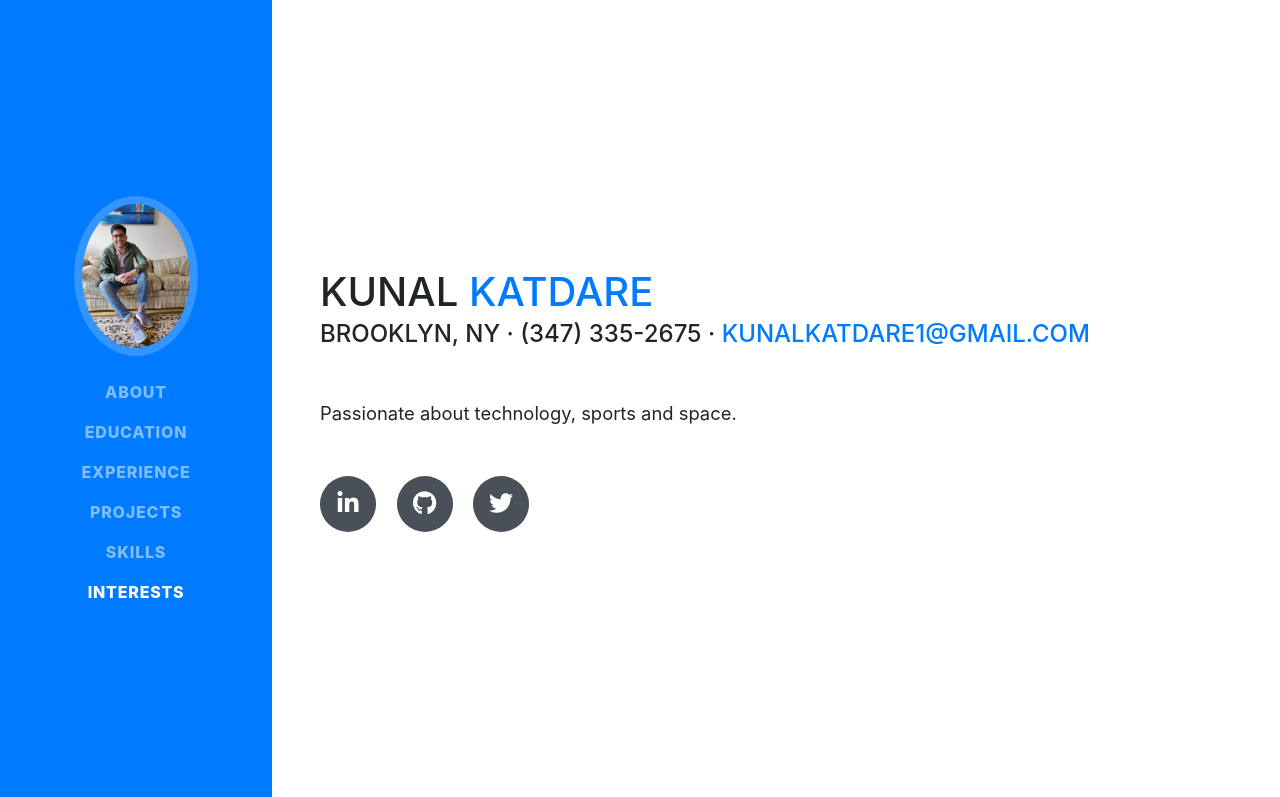
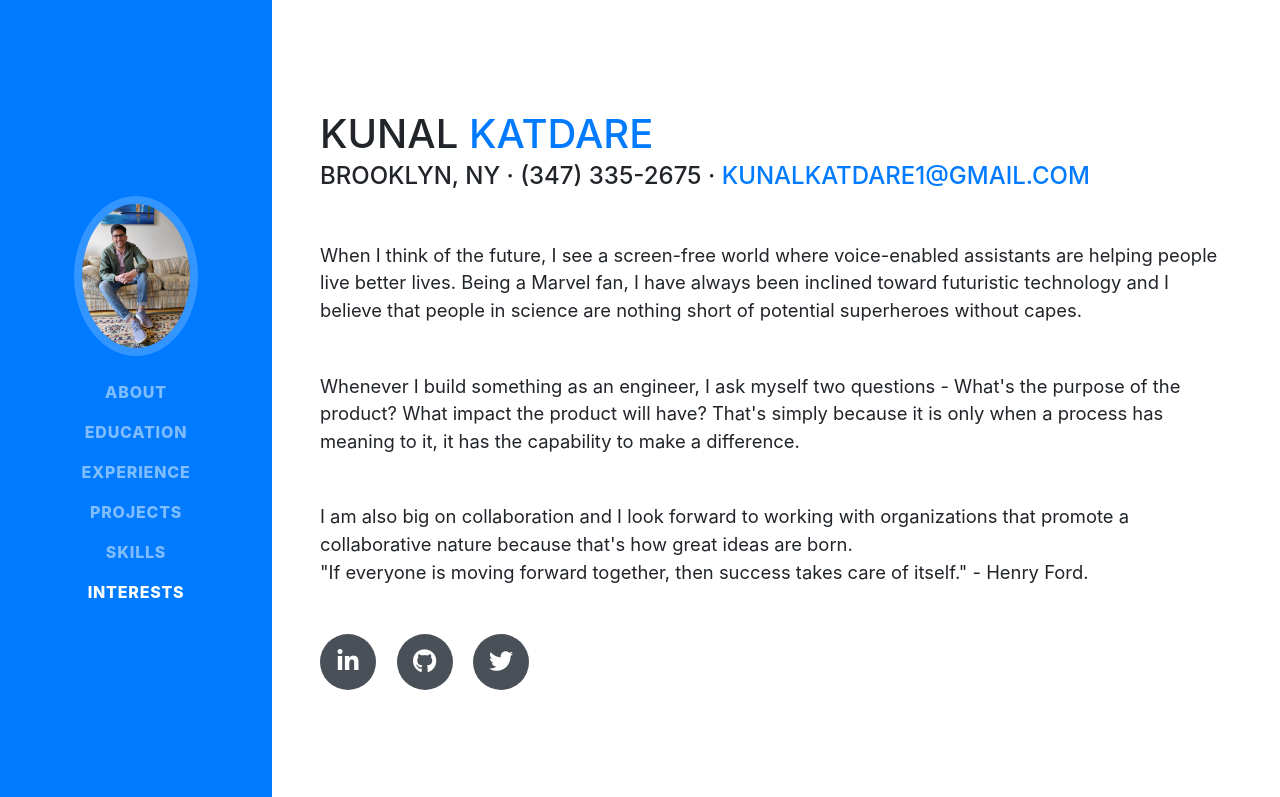
Before and after one commit to Kunalkatdare/Kunal-portfolio, a website with bundled scripts: page index.html in a window 1280 px wide. Shown: the top 797 px of the page. Built offline with nearby package versions, Linux system fonts and the light colour scheme; a web font is replaced by a local one.

Commit message:
added about page

```diff
--- a/index.html
+++ b/index.html
@@ -104,9 +104,15 @@
             <a href="mailto:name@email.com">kunalkatdare1@gmail.com</a>
           </div>
           <p class="lead mb-5">
-            Passionate about technology, sports and space.<br>
+            When I think of the future, I see a screen-free world where voice-enabled assistants are helping people live better lives. Being a Marvel fan, I have always been inclined toward futuristic technology and I believe that people in science are nothing short of potential superheroes without capes.
+          </p>
             <!-- I am interning at Transatlantic Reinsurance, New York as a Software Engineer (blockchain) this Spring. -->
-
+            <p class="lead mb-5">
+            Whenever I build something as an engineer, I ask myself two questions - What's the purpose of the product? What impact the product will have? That's simply because it is only when a process has meaning to it, it has the capability to make a difference.
+            </p>
+            <p class="lead mb-5">
+            I am also big on collaboration and I look forward to working with organizations that promote a collaborative nature because that's how great ideas are born.<br>
+            "If everyone is moving forward together, then success takes care of itself." - Henry Ford.
           </p>
           <div class="social-icons">
             <a href="https://www.linkedin.com/in/kunal-katdare/">
```
